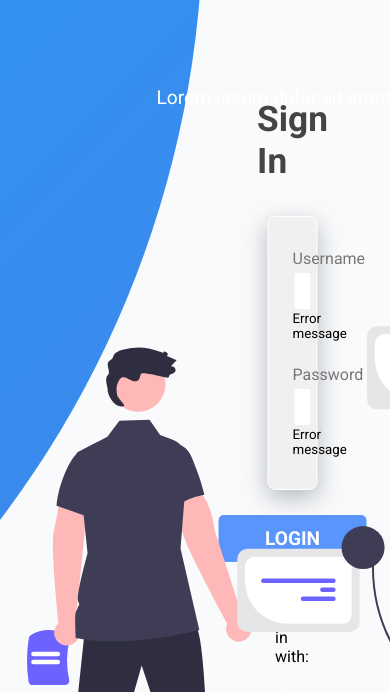
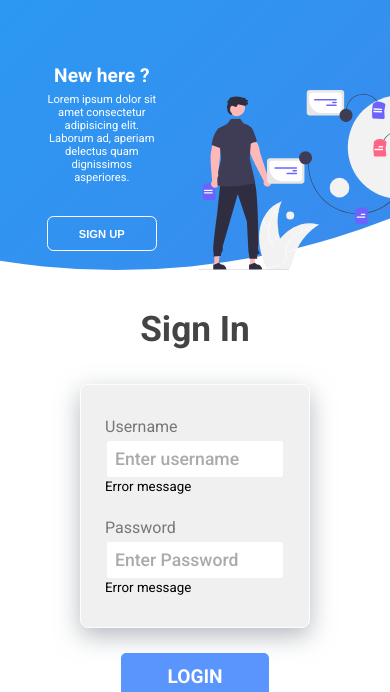
Before and after one commit to alex-kyriakou/Responsive_Login_Registration_Form, a plain HTML site: page index.html in a window 390 px wide. Shown: the top 692 px of the page. Drawn offline with Linux system fonts and the light colour scheme.

Commit message:
mixins tablet

```diff
--- a/assets/scss/Abstract/_mixins.scss
+++ b/assets/scss/Abstract/_mixins.scss
@@ -1 +1,13 @@
 @use "./variables" as *;
+
+@mixin mobile {
+  @media only screen and(max-width: $mobile-width) {
+    @content;
+  }
+}
+
+@mixin tablet {
+  @media only screen and (max-width: $tablet-width) {
+    @content;
+  }
+}
--- a/assets/scss/Abstract/_variables.scss
+++ b/assets/scss/Abstract/_variables.scss
@@ -0,0 +1,2 @@
+$tablet-width: 870px;
+$mobile-width: 570px;
--- a/assets/scss/Components/_btn.scss
+++ b/assets/scss/Components/_btn.scss
@@ -37,5 +37,11 @@
     &:hover {
       background-color: #4f84e2;
     }
+
+    @include tablet {
+      width: 110px;
+      height: 35px;
+      font-size: 0.7rem;
+    }
   }
 }
--- a/assets/scss/Components/_containers.scss
+++ b/assets/scss/Components/_containers.scss
@@ -4,13 +4,17 @@
   position: relative;
   width: 100%;
   min-height: 100vh;
-  background: #f9fafb;
+  background: #fff;
   overflow: hidden;
+
+  @include tablet {
+    min-height: 800px;
+    height: 100vh;
+  }
 
   &:before {
     content: "";
     position: absolute;
-
     width: 2000px;
     height: 2000px;
     border-radius: 50%;
@@ -20,22 +24,67 @@
     transform: translateY(-50%);
     z-index: 6;
     transition: 1.3s ease-in-out;
+
+    @include tablet {
+      width: 1500px;
+      height: 1500px;
+      transform: translateX(-50%);
+      left: 30%;
+      bottom: 68%;
+      right: initial;
+      top: initial;
+      transition: 2s ease-in-out;
+    }
+  }
+
+  .signin-signup {
+    position: absolute;
+    top: 50%;
+    left: 75%;
+    transform: translate(-50%, -50%);
+    width: 50%;
+    display: grid;
+    grid-template-columns: 1fr;
+    z-index: 5;
+    transition: 1s 0.7s ease-in-out;
+
+    @include tablet {
+      width: 100%;
+      left: 50%;
+
+      top: 110%;
+      transform: translate(-50%, -100%);
+      transition: 1s 0.8s ease-in-out;
+      z-index: 100;
+    }
   }
 
   &.sign-up-mode {
-    transition: 0.9s 0.5s ease-in-out;
+    transition: 0.9s 0.7s ease-in-out;
+
+    @include tablet {
+      left: 50%;
+    }
 
     &:before {
       transform: translate(100%, -50%);
       right: 52%;
+
+      @include tablet {
+        transform: translate(-50%, 100%);
+        bottom: 32%;
+        right: initial;
+      }
     }
 
     .sign-in-form {
       opacity: 0;
+      z-index: 1;
     }
 
     .sign-up-form {
       opacity: 1;
+      z-index: 2;
     }
 
     .left-panel {
@@ -46,6 +95,13 @@
       }
       .signin-img {
         opacity: 0;
+      }
+
+      @include tablet {
+        .content,
+        .signin-img {
+          transform: translateY(-300);
+        }
       }
     }
 
@@ -68,18 +124,6 @@
   }
 }
 
-.signin-signup {
-  position: absolute;
-  top: 50%;
-  left: 75%;
-  transform: translate(-50%, -50%);
-  width: 50%;
-  display: grid;
-  grid-template-columns: 1fr;
-  z-index: 5;
-  transition: 1s 0.7s ease-in-out;
-}
-
 .panels-container {
   // background-color: green;
   position: absolute;
@@ -90,4 +134,16 @@
   display: grid;
   grid-template-columns: repeat(2, 1fr);
   // overflow-x: hidden;
+
+  @include tablet {
+    grid-template-columns: 1fr;
+    grid-template-rows: 1fr 2fr 1fr;
+
+    .image {
+      width: 200px;
+      transition: transform 0.9s ease-in-out;
+      transition-delay: 0.6s;
+      visibility: visible;
+    }
+  }
 }
--- a/assets/scss/Components/_panels.scss
+++ b/assets/scss/Components/_panels.scss
@@ -6,22 +6,53 @@
   align-items: flex-end;
   justify-content: space-around;
   text-align: center;
-  z-index: 7;
+  z-index: 6;
+
+  @include tablet {
+    flex-direction: row;
+    justify-content: space-around;
+    align-items: center;
+    padding: 2.5rem 8%;
+    grid-column: 1 / 2;
+
+    .image {
+      width: 200px;
+      transition: transform 0.9s ease-in-out;
+      transition-delay: 0.6s;
+      visibility: visible;
+    }
+  }
 
   .content {
     transition: 0.9s 0.6s ease-in-out;
     color: #fff;
 
+    @include tablet {
+      padding-right: 15%;
+      transition: transform 0.9s ease-in-out;
+      transition-delay: 0.8s;
+      visibility: visible;
+    }
+
     h3 {
       font-size: 1.7rem;
       font-weight: 600;
       line-height: 1;
+
+      @include tablet {
+        font-size: 1.2rem;
+      }
     }
 
     p {
       font-size: 1.2rem;
       padding: 0.7rem 0;
       margin-bottom: 1.5rem;
+
+      @include tablet {
+        font-size: 0.7rem;
+        padding: 0.5rem 0;
+      }
     }
   }
 }
@@ -30,10 +61,17 @@
   padding: 3rem 17% 2rem 12%;
   pointer-events: all;
 
+  @include tablet {
+    grid-row: 1 / 2;
+
+    // visibility: hidden;
+  }
+
   .signin-img {
     -webkit-transform: scaleXs(-1);
     transform: scaleX(-1);
-    margin-left: 200px;
+    // margin-left: 200px;
+    width: 100%;
     margin-top: 15%;
     transition: opacity 0.5s 0.5s ease-in-out;
   }
@@ -45,7 +83,16 @@
   transition: 0.9s 0.6s ease-in-out;
   opacity: 0;
 
-  & img {
+  @include tablet {
+    grid-row: 3/4;
+  }
+
+  .signin-img {
+    width: 100%;
+  }
+
+  .signin-img,
+  .content {
     transform: translateX(1200px);
     transition: 0.9s 0.6s ease-in-out;
   }
--- a/index.html
+++ b/index.html
@@ -117,7 +117,7 @@
             <button class="btn transparent" id="sign-up-btn">Sign up</button>
           </div>
           <img
-            class="signin-img"
+            class="signin-img image"
             src="assets/svg/reginster.svg"
             alt="sign-up image"
           />
@@ -133,7 +133,7 @@
             <button class="btn transparent" id="sign-in-btn">Sign in</button>
           </div>
           <img
-            class="signin-img"
+            class="signin-img image"
             src="assets/svg/eye.svg"
             alt="sign-in image"
           />
```
Also changed, not shown: dist/style.css, 1 other file.
